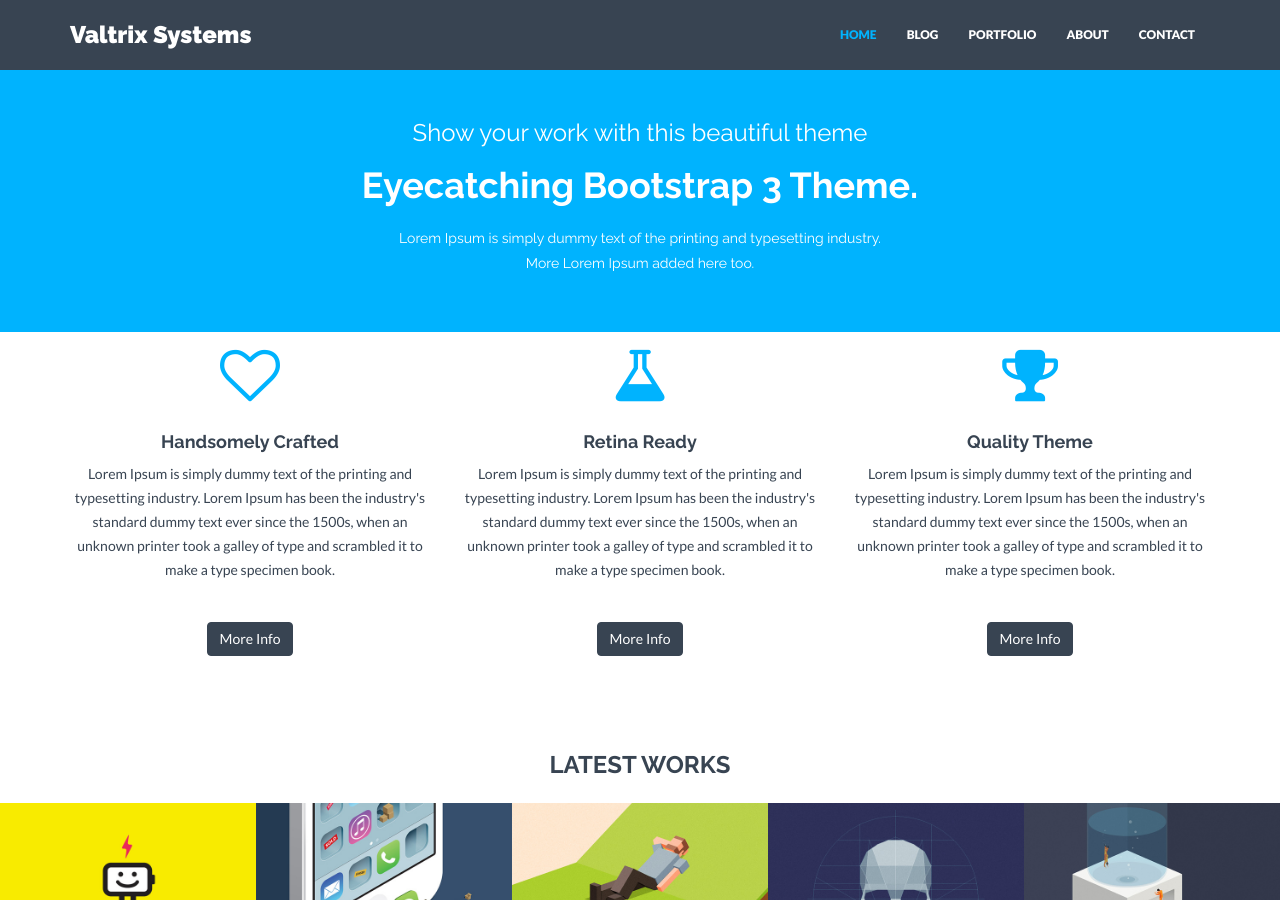
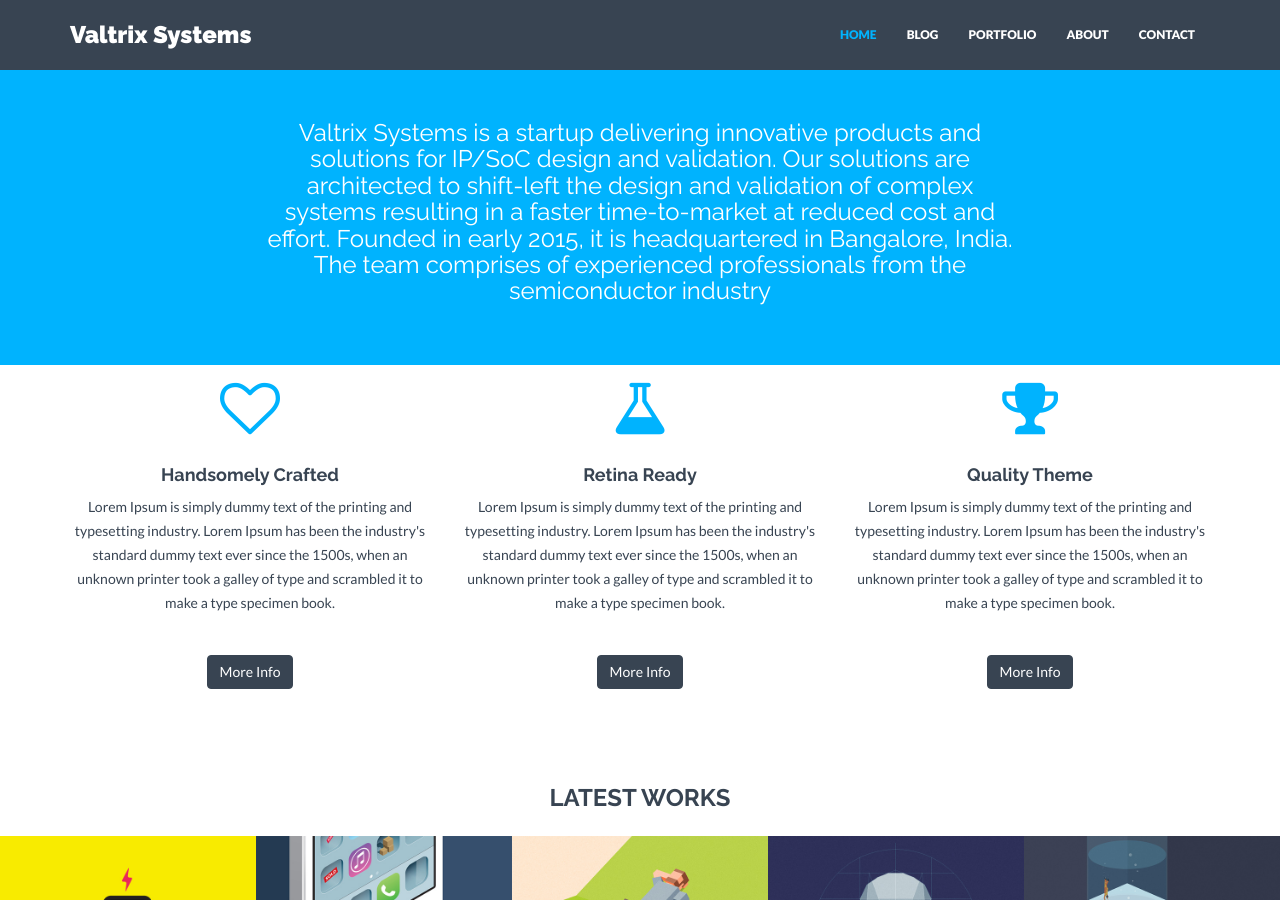
Before and after one commit to valtrix/valtrix.github.io, a Jekyll site: the page built from index.html, in a window 1280 px wide and 900 px high. Built offline with Jekyll 4.4.1, drawn with Linux system fonts in a browser that asks for light colours; nearby versions of some CDN libraries.

Commit message:
Adding valtrix header

```diff
--- a/_includes/header.html
+++ b/_includes/header.html
@@ -2,10 +2,12 @@
     <div class="container">
         <div class="row">
             <div class="col-lg-8 col-lg-offset-2">
-                <h3>Show your work with this beautiful theme</h3>
+                <h3>Valtrix Systems is a startup delivering innovative products and solutions for IP/SoC design and validation. Our solutions are architected to shift-left the design and validation of complex systems resulting in a faster time-to-market at reduced cost and effort. Founded in early 2015, it is headquartered in Bangalore, India. The team comprises of experienced professionals from the semiconductor industry</h3>
+<!--
                 <h1>Eyecatching Bootstrap 3 Theme.</h1>
                 <h5>Lorem Ipsum is simply dummy text of the printing and typesetting industry.</h5>
                 <h5>More Lorem Ipsum added here too.</h5>
+-->
             </div>
         </div><!-- /row -->
     </div> <!-- /container -->
```
